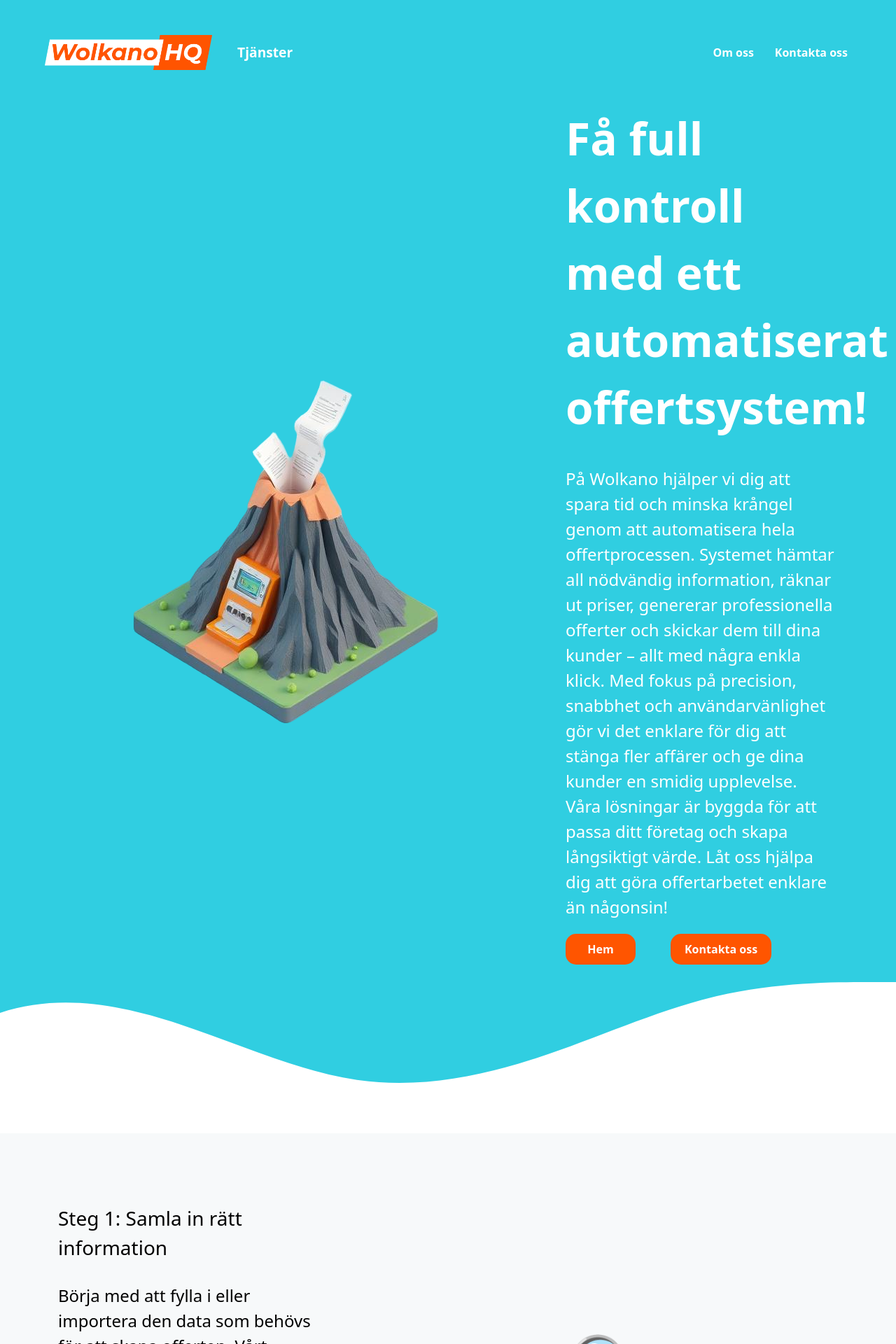
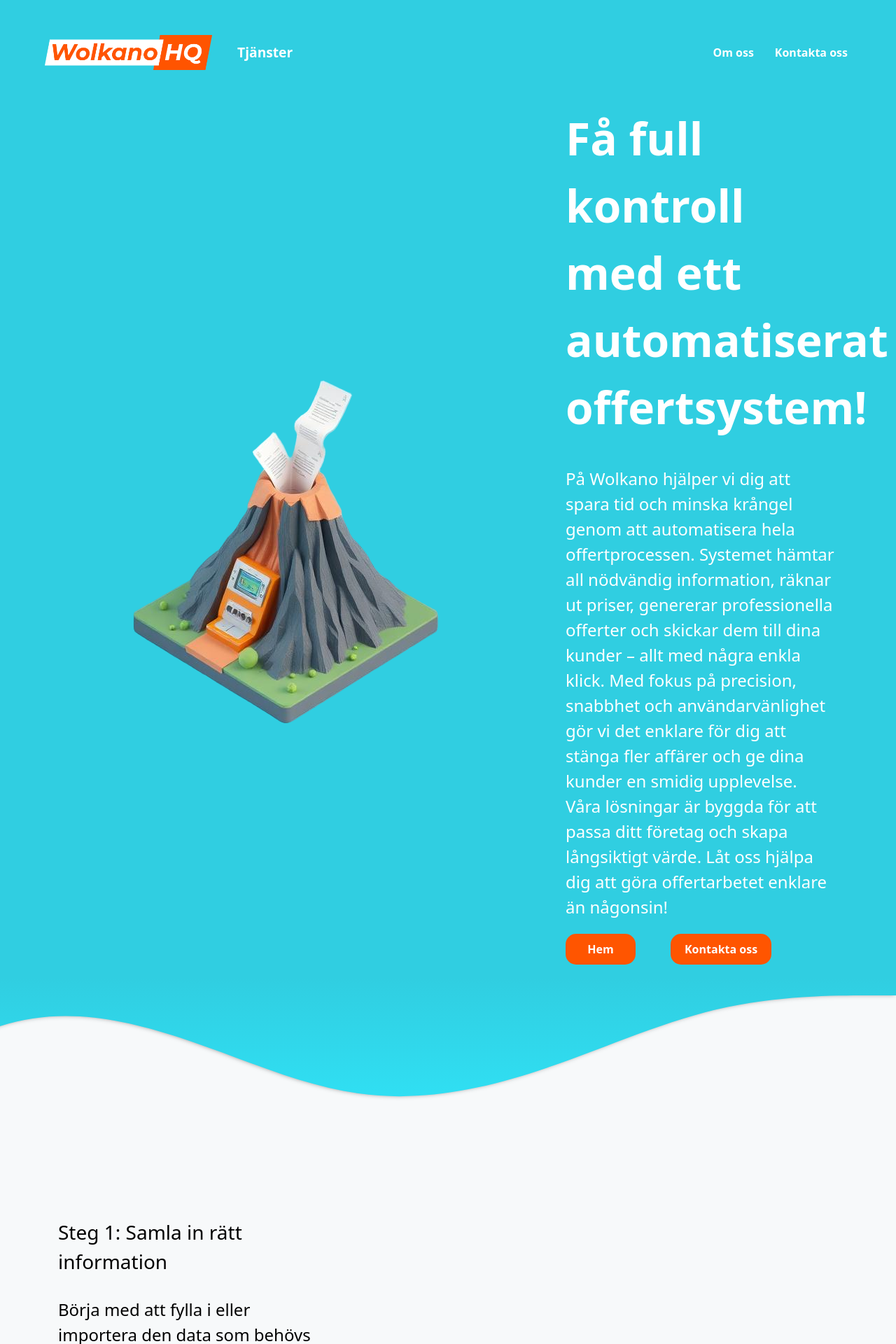
Before and after one commit to Wolkano/wolkano, a Vue app in the folder wolkano-frontend/: page /works in a window 1280 px wide. Shown: the top 1920 px of the page at 70% size. Built offline with nearby package versions, Linux system fonts and the light colour scheme.

Commit message:
Fixed issues with svg borders

```diff
--- a/wolkano-frontend/src/views/AboutView.vue
+++ b/wolkano-frontend/src/views/AboutView.vue
@@ -34,17 +34,18 @@
   <div class="ourTeamContainer" style="display: none">
     <OurTeam />
   </div>
+  <div class="waveContainer">
     <svg
-    id="bluewave"
+      id="blueWave"
       style="transform: rotate(180deg); transition: 0.3s"
-    viewBox="0 0 1440 270"
+      viewBox="0 -1 1440 270"
       version="1.1"
       xmlns="http://www.w3.org/2000/svg"
     >
       <defs>
         <linearGradient id="sw-gradient-0" x1="0" x2="0" y1="1" y2="0">
           <stop stop-color="rgba(48, 206, 225, 1)" offset="0%"></stop>
-        <stop stop-color="rgba(48, 206, 225, 1)" offset="100%"></stop>
+          <stop stop-color="rgb(48, 229, 249, 1)" offset="100%"></stop>
         </linearGradient>
       </defs>
       <path
@@ -53,6 +54,8 @@
         d="M0,108L48,103.5C96,99,192,90,288,108C384,126,480,171,576,162C672,153,768,90,864,85.5C960,81,1056,135,1152,153C1248,171,1344,153,1440,126C1536,99,1632,63,1728,58.5C1824,54,1920,81,2016,112.5C2112,144,2208,180,2304,193.5C2400,207,2496,198,2592,180C2688,162,2784,135,2880,126C2976,117,3072,126,3168,112.5C3264,99,3360,63,3456,54C3552,45,3648,63,3744,72C3840,81,3936,81,4032,85.5C4128,90,4224,99,4320,108C4416,117,4512,126,4608,117C4704,108,4800,81,4896,63C4992,45,5088,36,5184,36C5280,36,5376,45,5472,54C5568,63,5664,72,5760,72C5856,72,5952,63,6048,76.5C6144,90,6240,126,6336,126C6432,126,6528,90,6624,90C6720,90,6816,126,6864,144L6912,162L6912,270L6864,270C6816,270,6720,270,6624,270C6528,270,6432,270,6336,270C6240,270,6144,270,6048,270C5952,270,5856,270,5760,270C5664,270,5568,270,5472,270C5376,270,5280,270,5184,270C5088,270,4992,270,4896,270C4800,270,4704,270,4608,270C4512,270,4416,270,4320,270C4224,270,4128,270,4032,270C3936,270,3840,270,3744,270C3648,270,3552,270,3456,270C3360,270,3264,270,3168,270C3072,270,2976,270,2880,270C2784,270,2688,270,2592,270C2496,270,2400,270,2304,270C2208,270,2112,270,2016,270C1920,270,1824,270,1728,270C1632,270,1536,270,1440,270C1344,270,1248,270,1152,270C1056,270,960,270,864,270C768,270,672,270,576,270C480,270,384,270,288,270C192,270,96,270,48,270L0,270Z"
       ></path>
     </svg>
+  </div>
+
   <div class="secondDiv">
     <div>
       <div v-motion-slide-visible-once-bottom :duration="500" :delay="100">
@@ -164,11 +167,12 @@ const copy = computed(() => store.state.copy.about);
 .ourTeamContainer {
   padding: 30px 0px;
 }
+.waveContainer {
+  background-color: $secondary;
   #blueWave {
-  margin-top: -5px;
-  background-color: $secondary;
     path {
       filter: drop-shadow(2px 2px 4px rgba(0, 0, 0, 0.5));
+    }
   }
 }
 
--- a/wolkano-frontend/src/views/HomeView.vue
+++ b/wolkano-frontend/src/views/HomeView.vue
@@ -56,25 +56,28 @@ const isMobile = computed(() => windowWidth.value < 768);
       </div>
     </div>
   </div>
+  <div class="waveContainer">
     <svg
       id="wave"
       style="transform: rotate(180deg); transition: 0.3s"
-    viewBox="0 0 1440 270"
+      viewBox="0 -1 1440 270"
       version="1.1"
       xmlns="http://www.w3.org/2000/svg"
     >
       <defs>
         <linearGradient id="sw-gradient-0" x1="0" x2="0" y1="1" y2="0">
           <stop stop-color="rgba(48, 206, 225, 1)" offset="0%"></stop>
-        <stop stop-color="rgba(48, 206, 225, 1)" offset="100%"></stop>
+          <stop stop-color="rgb(48, 229, 249, 1)" offset="100%"></stop>
         </linearGradient>
       </defs>
       <path
+        stroke="none"
         style="transform: translate(0, 0px); opacity: 1"
         fill="url(#sw-gradient-0)"
         d="M0,54L48,58.5C96,63,192,72,288,94.5C384,117,480,153,576,148.5C672,144,768,99,864,108C960,117,1056,180,1152,189C1248,198,1344,153,1440,153C1536,153,1632,198,1728,193.5C1824,189,1920,135,2016,112.5C2112,90,2208,99,2304,90C2400,81,2496,54,2592,40.5C2688,27,2784,27,2880,49.5C2976,72,3072,117,3168,139.5C3264,162,3360,162,3456,135C3552,108,3648,54,3744,36C3840,18,3936,36,4032,63C4128,90,4224,126,4320,126C4416,126,4512,90,4608,85.5C4704,81,4800,108,4896,126C4992,144,5088,153,5184,139.5C5280,126,5376,90,5472,63C5568,36,5664,18,5760,22.5C5856,27,5952,54,6048,58.5C6144,63,6240,45,6336,31.5C6432,18,6528,9,6624,18C6720,27,6816,54,6864,67.5L6912,81L6912,270L6864,270C6816,270,6720,270,6624,270C6528,270,6432,270,6336,270C6240,270,6144,270,6048,270C5952,270,5856,270,5760,270C5664,270,5568,270,5472,270C5376,270,5280,270,5184,270C5088,270,4992,270,4896,270C4800,270,4704,270,4608,270C4512,270,4416,270,4320,270C4224,270,4128,270,4032,270C3936,270,3840,270,3744,270C3648,270,3552,270,3456,270C3360,270,3264,270,3168,270C3072,270,2976,270,2880,270C2784,270,2688,270,2592,270C2496,270,2400,270,2304,270C2208,270,2112,270,2016,270C1920,270,1824,270,1728,270C1632,270,1536,270,1440,270C1344,270,1248,270,1152,270C1056,270,960,270,864,270C768,270,672,270,576,270C480,270,384,270,288,270C192,270,96,270,48,270L0,270Z"
       ></path>
     </svg>
+  </div>
   <div class="secondDiv">
     <div>
       <div>
@@ -183,10 +186,12 @@ const isMobile = computed(() => windowWidth.value < 768);
   }
 }
 
-#blueWave {
+.waveContainer {
   background-color: $secondary;
+  #wave {
     path {
       filter: drop-shadow(2px 2px 4px rgba(0, 0, 0, 0.5));
+    }
   }
 }
 
--- a/wolkano-frontend/src/views/HowItWorks.vue
+++ b/wolkano-frontend/src/views/HowItWorks.vue
@@ -34,17 +34,18 @@
       </div>
     </div>
   </div>
+  <div class="waveContainer">
     <svg
       id="wave"
       style="transform: rotate(180deg); transition: 0.3s"
-    viewBox="0 0 1440 270"
+      viewBox="0 -1 1440 270"
       version="1.1"
       xmlns="http://www.w3.org/2000/svg"
     >
       <defs>
         <linearGradient id="sw-gradient-0" x1="0" x2="0" y1="1" y2="0">
           <stop stop-color="rgba(48, 206, 225, 1)" offset="0%"></stop>
-        <stop stop-color="rgba(48, 206, 225, 1)" offset="100%"></stop>
+          <stop stop-color="rgb(48, 229, 249, 1)" offset="100%"></stop>
         </linearGradient>
       </defs>
       <path
@@ -53,6 +54,7 @@
         d="M0,243L48,243C96,243,192,243,288,220.5C384,198,480,153,576,121.5C672,90,768,72,864,85.5C960,99,1056,144,1152,175.5C1248,207,1344,225,1440,193.5C1536,162,1632,81,1728,81C1824,81,1920,162,2016,189C2112,216,2208,189,2304,157.5C2400,126,2496,90,2592,94.5C2688,99,2784,144,2880,139.5C2976,135,3072,81,3168,49.5C3264,18,3360,9,3456,13.5C3552,18,3648,36,3744,63C3840,90,3936,126,4032,148.5C4128,171,4224,180,4320,175.5C4416,171,4512,153,4608,135C4704,117,4800,99,4896,81C4992,63,5088,45,5184,54C5280,63,5376,99,5472,103.5C5568,108,5664,81,5760,85.5C5856,90,5952,126,6048,139.5C6144,153,6240,144,6336,148.5C6432,153,6528,171,6624,166.5C6720,162,6816,135,6864,121.5L6912,108L6912,270L6864,270C6816,270,6720,270,6624,270C6528,270,6432,270,6336,270C6240,270,6144,270,6048,270C5952,270,5856,270,5760,270C5664,270,5568,270,5472,270C5376,270,5280,270,5184,270C5088,270,4992,270,4896,270C4800,270,4704,270,4608,270C4512,270,4416,270,4320,270C4224,270,4128,270,4032,270C3936,270,3840,270,3744,270C3648,270,3552,270,3456,270C3360,270,3264,270,3168,270C3072,270,2976,270,2880,270C2784,270,2688,270,2592,270C2496,270,2400,270,2304,270C2208,270,2112,270,2016,270C1920,270,1824,270,1728,270C1632,270,1536,270,1440,270C1344,270,1248,270,1152,270C1056,270,960,270,864,270C768,270,672,270,576,270C480,270,384,270,288,270C192,270,96,270,48,270L0,270Z"
       ></path>
     </svg>
+  </div>
   <div class="home">
     <div class="secondDiv">
       <div class="intro" v-motion-pop-visible-once :duration="700" :delay="100">
@@ -129,6 +131,17 @@ const copy = computed(() => store.state.copy.works);
 }
 .first {
   padding-top: 150px;
+  padding-bottom: 20px;
+  z-index: 5;
+}
+
+.waveContainer {
+  background-color: $secondary;
+  #wave {
+    path {
+      filter: drop-shadow(2px 2px 4px rgba(0, 0, 0, 0.5));
+    }
+  }
 }
 
 .home {
```
Lines whose indentation alone changed are shown as unchanged.
